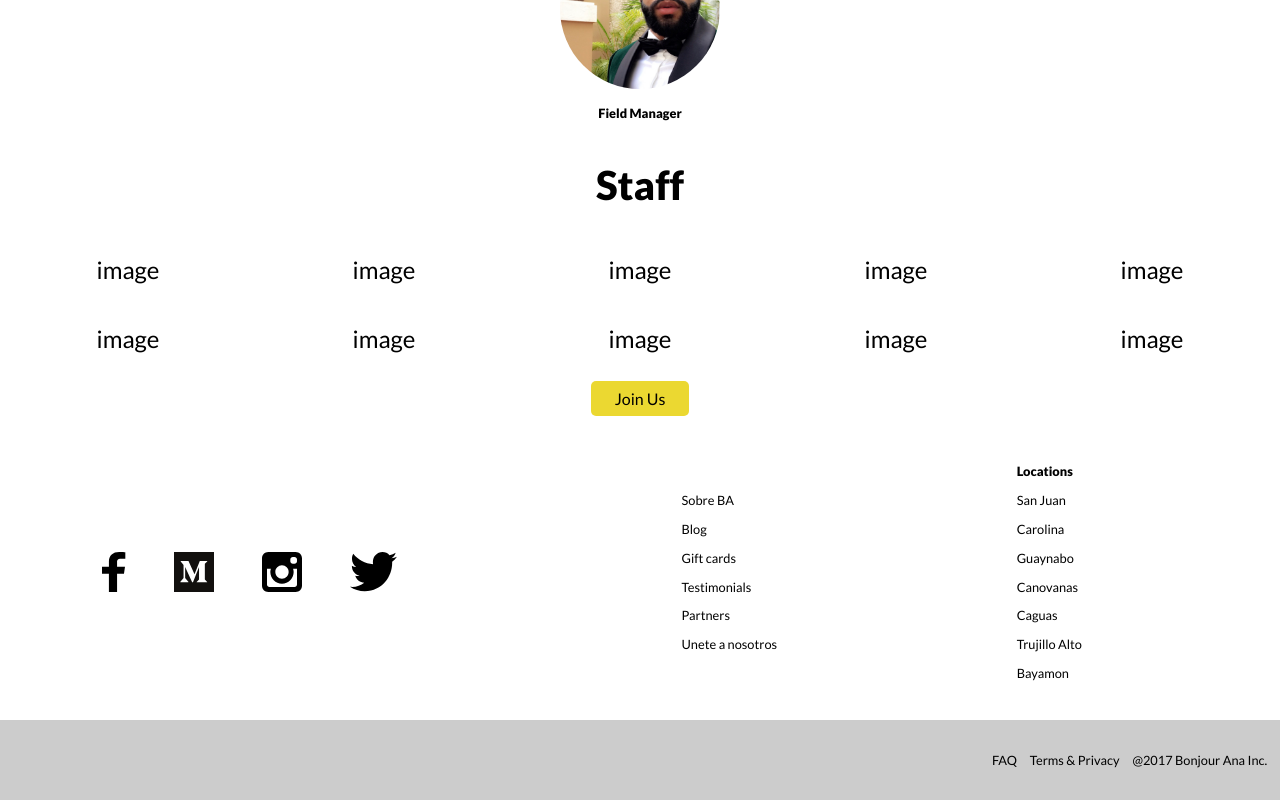
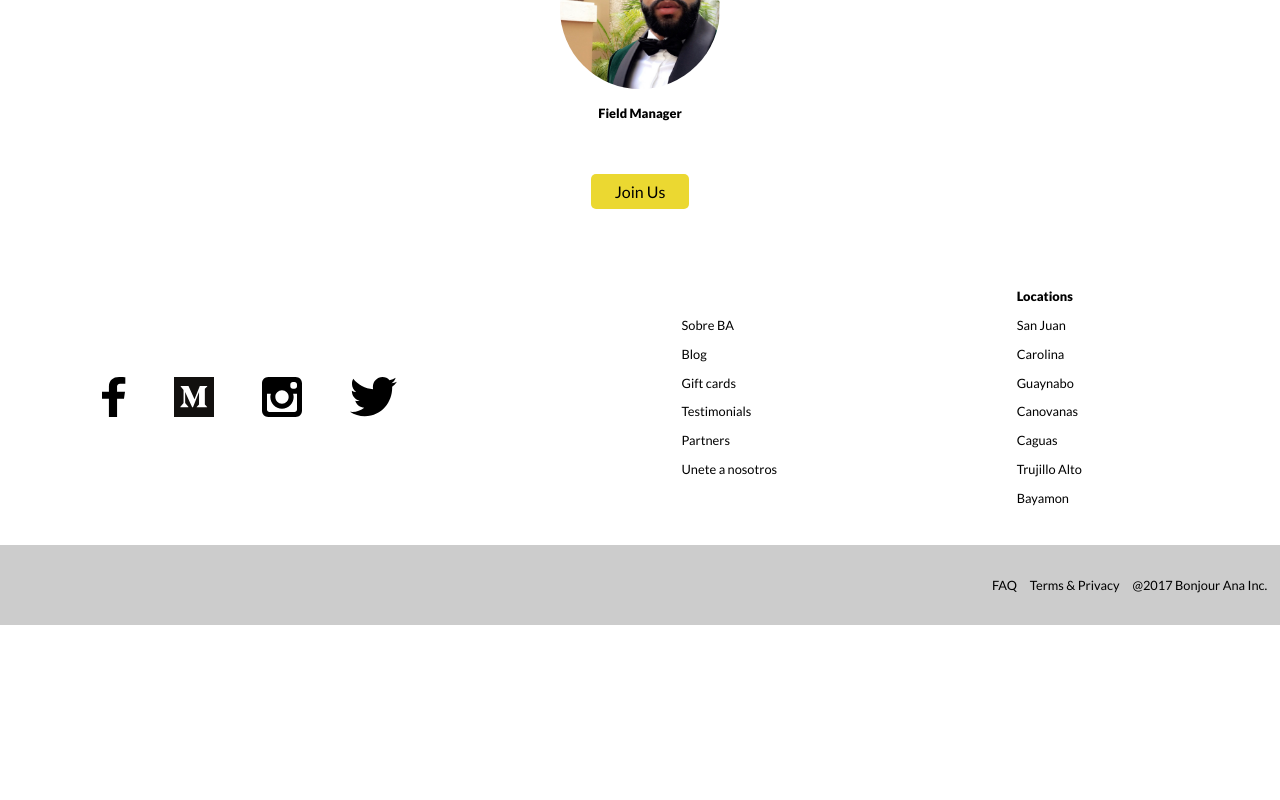
Before and after one commit to bonjouranainc/web-app, a React app in the folder front-end/: page /about in a window 1280 px wide. Shown: the part 1057-1857 px from the top of the page. After the commit the page ends 1682 px from the top, so only its background shows below. Built offline with nearby package versions, Linux system fonts and the light colour scheme.

Commit message:
Staff component hidden, join us button href added

```diff
--- a/front-end/src/scenes/About/components/Staff/index.js
+++ b/front-end/src/scenes/About/components/Staff/index.js
@@ -6,10 +6,10 @@ class Staff extends Component {
   render() {
     return (
       <div className='staff wrapper'>
-        <div className='row'>
+        <div className='row staff-header'>
           <h1 className='b-txt'>Staff</h1>
         </div>
-        <div className='row'>
+        <div className='row staff-body'>
           <div className='person'>
             <h2>image</h2>
           </div>
@@ -26,7 +26,7 @@ class Staff extends Component {
             <h2>image</h2>
           </div>
         </div>
-        <div className='row'>
+        <div className='row staff-body'>
           <div className='person'>
             <h2>image</h2>
           </div>
@@ -43,7 +43,7 @@ class Staff extends Component {
             <h2>image</h2>
           </div>
         </div>
-          <a href='#' className='button-y'>Join Us</a>
+          <a href='mailto:hi@bonjourana.com' className='button-y'>Join Us</a>
       </div>
     );
   }
--- a/front-end/src/scenes/About/components/Staff/styles.css
+++ b/front-end/src/scenes/About/components/Staff/styles.css
@@ -0,0 +1,7 @@
+.staff {
+  padding: 2em 1em;
+}
+
+.staff-header, .staff-body {
+  display: none;
+}
--- a/front-end/src/scenes/Landing/components/HowItWorks/index.js
+++ b/front-end/src/scenes/Landing/components/HowItWorks/index.js
@@ -15,7 +15,7 @@ class HowItWorks extends Component {
     return (
       <div className='howItWorks wrapper'>
         <div>
-          <h1 className='b-txt'>Como funciona?</h1>
+          <h1 className='b-txt'>Cómo funciona?</h1>
         </div>
         <div className='col group group1'>
           <img src={ url1 } onerror='this.src={ fallback1 }' />
```
